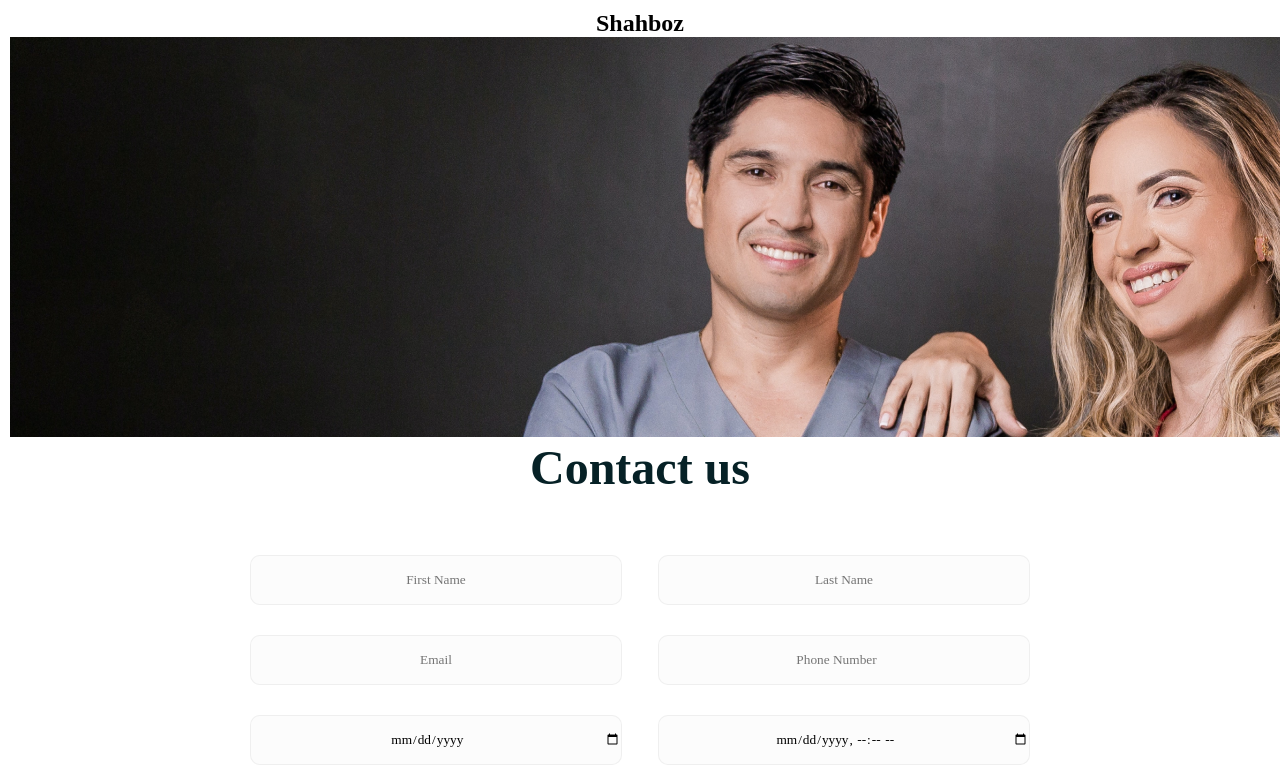
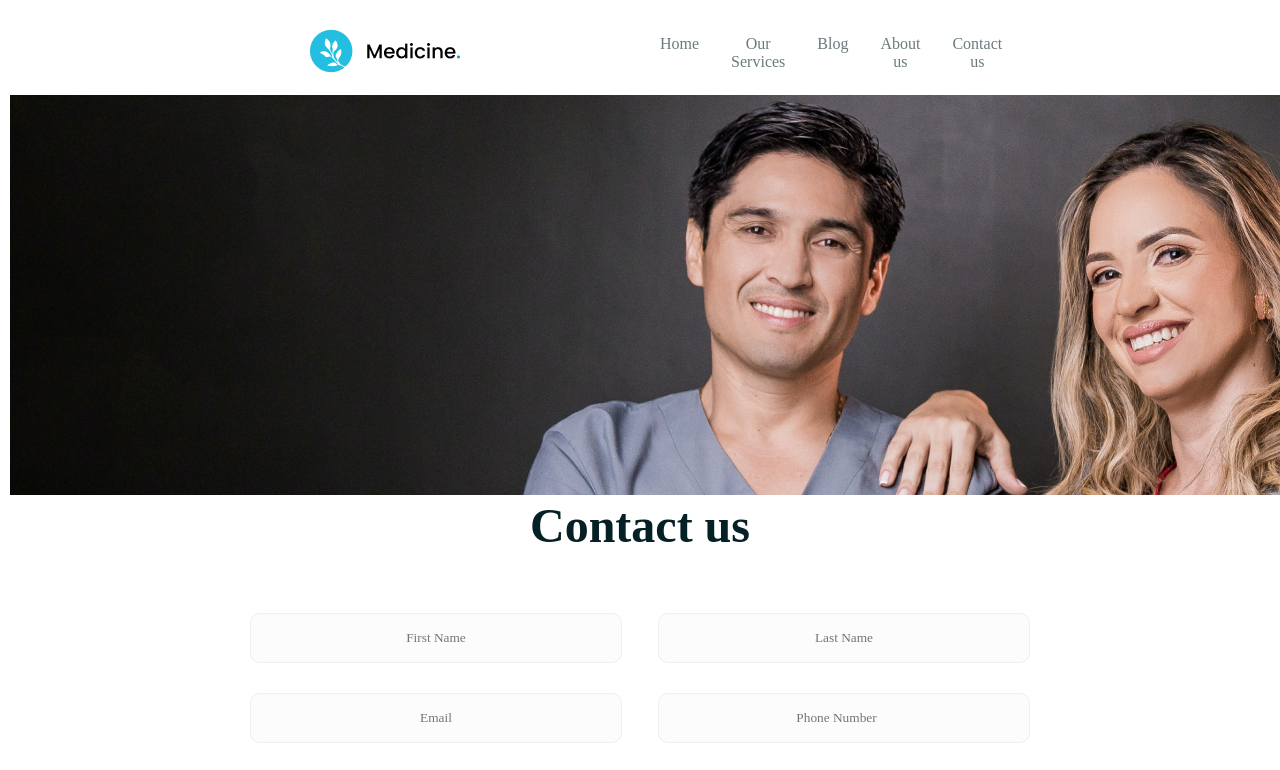
Before and after one commit to PubgGamerUzbSila/Medical-Landing-Page, a plain HTML site: page index.html in a window 1280 px wide. Shown: the top 770 px of the page. Drawn offline with Linux system fonts and the light colour scheme; a web font is replaced by a local one.

Commit message:
header the end

```diff
--- a/css/style.scss
+++ b/css/style.scss
@@ -33,13 +33,71 @@
     padding: 0;
     margin: 0;
     list-style: none;
+    text-decoration: none;
 }
 
 .app {
     text-align: center;
     padding: 10px;
     font-family: Poppins;
+    transition: 0.5s all;
+    #header{
+        display: flex;
+        align-items: center;
+        gap: 200px;
+        margin-left: 300px;
+        .left{
 
+        }
+        .right{
+            display: flex;
+            align-items: center;
+            nav{
+                ul{
+                    display:inline-flex;
+                    gap: 32px;
+                    li{
+                        a{
+                            color: var(--black-7, rgba(6, 33, 38, 0.60));
+                            font-family: Poppins;
+                            font-size: 16px;
+                            font-style: normal;
+                            font-weight: 500;
+                            line-height: normal;
+                        }
+                        a:hover{
+                            color: var(--e-5661-e, #E5661E);
+                            font-family: Poppins;
+                            font-size: 16px;
+                            font-style: normal;
+                            font-weight: 500;
+                            line-height: normal;
+                        }
+                    }
+                }
+            }
+            .button{
+                display: inline-flex;
+                padding: 12px 30px;
+                justify-content: center;
+                align-items: center;
+                gap: 10px;
+                margin-left: 350px;
+                border: none;
+                cursor: pointer;
+                margin-bottom: 25px;
+                border-radius: 40px;
+                background: #24BEE0;
+                color: var(--white, #FFF);
+                font-family: Poppins;
+                font-size: 16px;
+                font-style: normal;
+                font-weight: 500;
+                line-height: normal;
+            }
+        }
+
+    }
     #main {
         img {
             width: 1920px;
--- a/index.html
+++ b/index.html
@@ -14,7 +14,31 @@
 <body>
     <div class="app">
         <section id="header">
-            <h1>Shahboz</h1>
+            <div class="left">
+                <img src="./images/Frame.png" alt="Frame" loading="lazy">
+            </div>
+            <div class="right">
+                <nav>
+                    <ul>
+                        <li>
+                            <a href="#">Home</a>
+                        </li>
+                        <li>
+                            <a href="#">Our Services</a>
+                        </li>
+                        <li>
+                            <a href="#">Blog</a>
+                        </li>
+                        <li>
+                            <a href="#">About us</a>
+                        </li>
+                        <li>
+                            <a href="#">Contact us</a>
+                        </li>
+                    </ul>
+                </nav>
+                <button class="button">Make Appointment</button>
+            </div>
         </section>
         <section id="main">
             <img src="./images/Rectangle 39.png" alt="Rectangle 39" loading="lazy">
```
Also changed, not shown: css/style.css, images/Frame.png (added), 1 other file.
